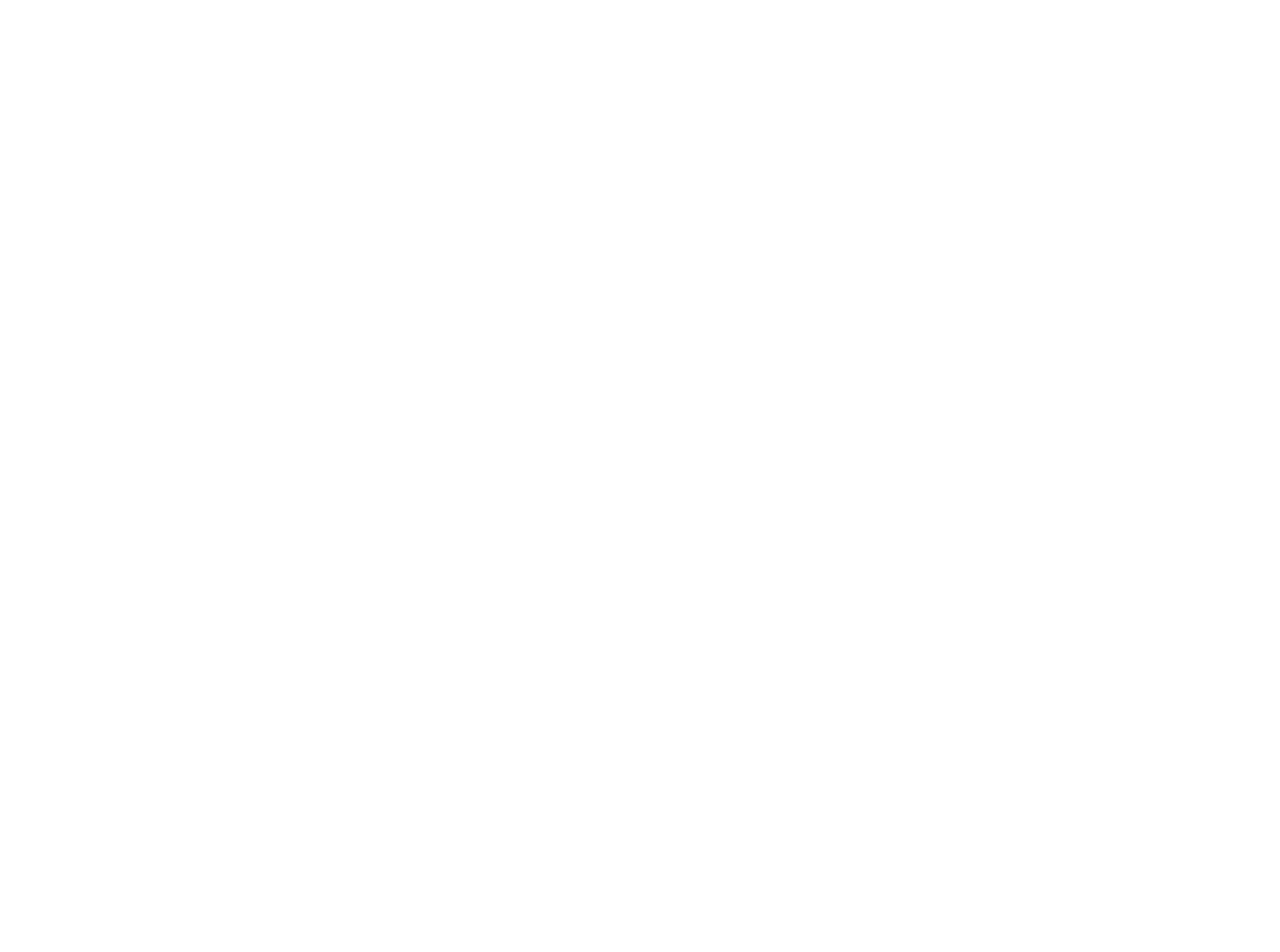
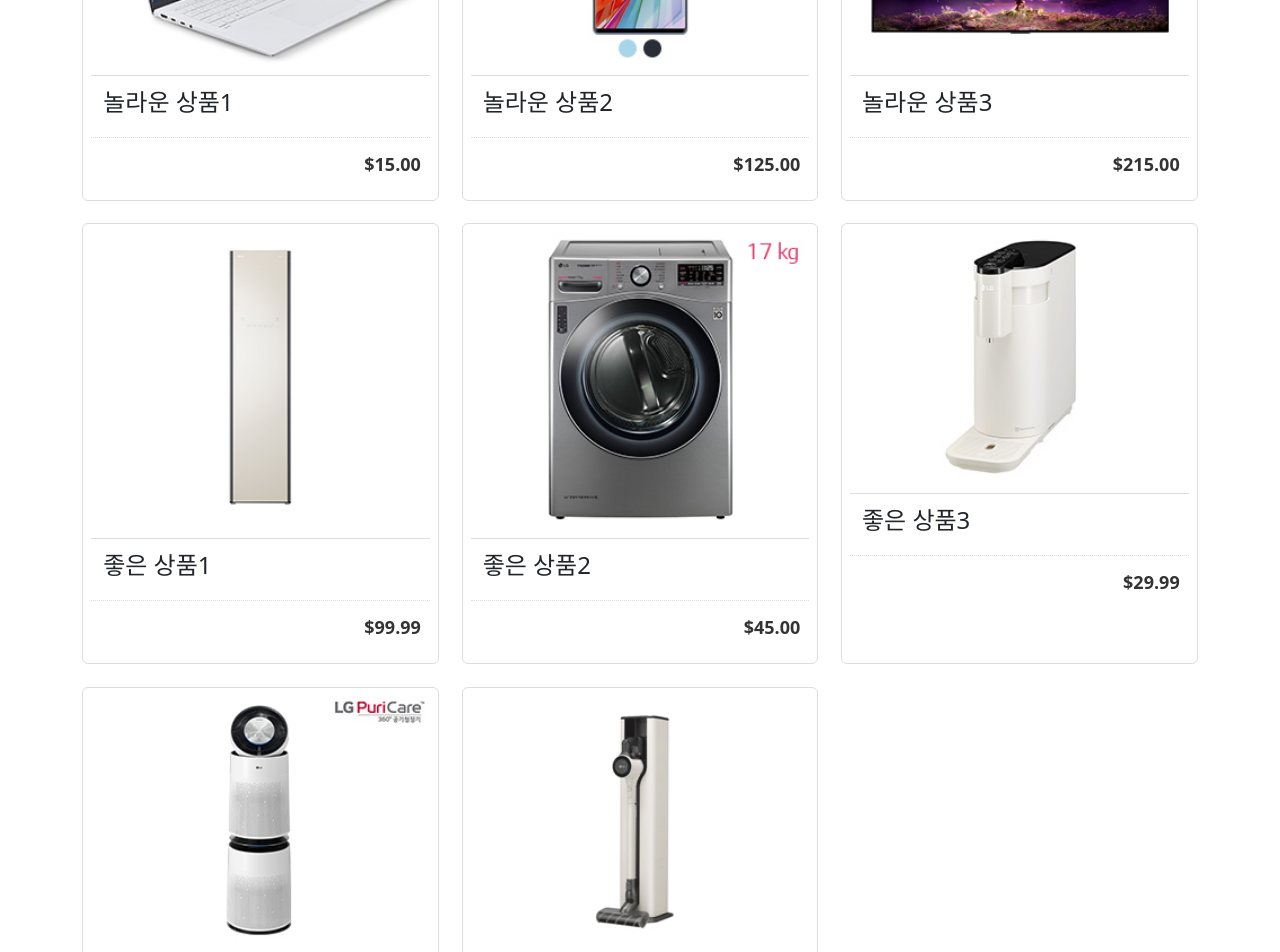
Before and after one commit to booldook/2021-sc-web-16-vue-component, a Vue app: page / in a window 1280 px wide. Shown: the part 480-1432 px from the top of the page. Before the commit the page ends 800 px from the top, so only its background shows below. Built offline with nearby package versions, Linux system fonts and the light colour scheme.

Commit message:
전체상품 가져오기 완성

```diff
--- a/package.json
+++ b/package.json
@@ -8,6 +8,7 @@
   },
   "dependencies": {
     "@fortawesome/fontawesome-free": "^5.15.3",
+    "axios": "^0.21.1",
     "bootstrap": "^5.0.1",
     "core-js": "^3.6.5",
     "lodash": "^4.17.21",
@@ -16,7 +17,7 @@
   },
   "devDependencies": {
     "@vue/cli-plugin-babel": "~4.5.0",
-    "@vue/cli-service": "~4.5.0",
+    "@vue/cli-service": "^3.5.3",
     "vue-template-compiler": "^2.6.11"
   },
   "browserslist": [
--- a/public/json/product.json
+++ b/public/json/product.json
@@ -1,10 +1,10 @@
 [
-	{ "id": 1, "title": "놀라운 상품1", "src": "best1.jpg", "price": "15.00" },
-	{ "id": 2, "title": "놀라운 상품2", "src": "best2.jpg", "price": "125.00" },
-	{ "id": 3, "title": "놀라운 상품3", "src": "best3.jpg", "price": "215.00" },
-	{ "id": 4, "title": "좋은 상품1", "src": "best4.jpg", "price": "99.99" },
-	{ "id": 5, "title": "좋은 상품2", "src": "best5.jpg", "price": "45.00" },
-	{ "id": 6, "title": "좋은 상품3", "src": "best6.jpg", "price": "29.99" },
-	{ "id": 7, "title": "질 좋은 상품1", "src": "best7.jpg", "price": "35.00" },
-	{ "id": 8, "title": "질 좋은 상품2", "src": "best8.jpg", "price": "350.00" }
+	{ "id": 1, "cate": "01", "title": "놀라운 상품1", "src": "best01.jpg", "price": "15.00" },
+	{ "id": 2, "cate": "01", "title": "놀라운 상품2", "src": "best02.jpg", "price": "125.00" },
+	{ "id": 3, "cate": "01", "title": "놀라운 상품3", "src": "best03.jpg", "price": "215.00" },
+	{ "id": 4, "cate": "02", "title": "좋은 상품1", "src": "best04.jpg", "price": "99.99" },
+	{ "id": 5, "cate": "02", "title": "좋은 상품2", "src": "best05.jpg", "price": "45.00" },
+	{ "id": 6, "cate": "02", "title": "좋은 상품3", "src": "best06.jpg", "price": "29.99" },
+	{ "id": 7, "cate": "03", "title": "질 좋은 상품1", "src": "best07.jpg", "price": "35.00" },
+	{ "id": 8, "cate": "03", "title": "질 좋은 상품2", "src": "best08.jpg", "price": "350.00" }
 ]
--- a/src/App.vue
+++ b/src/App.vue
@@ -4,22 +4,38 @@
 		<div class="container">
 			<TitleBar :title="title" :desc="desc" />
 			<SearchBar />
+			<ProductList :data="data" />
 		</div>
 	</div>
 </template>
 
 <script>
+import axios from 'axios'
 import Header from './components/Header.vue'
 import TitleBar from './components/TitleBar.vue'
 import SearchBar from './components/SearchBar.vue'
+import ProductList from './components/ProductList.vue'
 
 export default {
 	name: 'App',
-	components: { TitleBar, Header, SearchBar },
+	components: { TitleBar, Header, SearchBar, ProductList },
 	data() {
 		return {
 			title: '상품리스트',
-			desc: '상품이 0개 준비되었습니다.',
+			desc: '',
+			product: null,
+			data: null,
+		}
+	},
+	async created() {
+		try {
+			const { data } = await axios.get('/json/product.json')
+			this.product = data
+			this.data = data
+			this.desc = `상품이 ${this.data.length}개 준비되었습니다.`
+		}
+		catch(err) {
+			console.log(err)
 		}
 	}
 }
--- a/src/components/Product.vue
+++ b/src/components/Product.vue
@@ -0,0 +1,31 @@
+<template>
+	<div class="product">
+		<img :src="require(`@/assets/img/${data.src}`)" :alt="data.title" class="w-100">
+		<h3 class="title">{{ data.title }}</h3>
+		<div class="price">$<span>{{ data.price }}</span></div>
+	</div>
+</template>
+
+<script>
+export default {
+	name: 'Product',
+	props: ['data'],
+	data() {
+		return {
+
+		}
+	}
+}
+</script>
+
+<style scoped>
+.product {width: 31.3333%; margin: 1%; border: 1px solid #ddd; border-radius: 6px; padding: .5em;}
+.title {font-size: 1.5em; padding: .5em; margin-top: .5em; border-top: 1px solid #ddd;}
+.price {padding: .75em .5em; font-size: 1.125em; font-weight: bold; color: #333; text-align: right; border-top: 1px dotted #ddd;}
+@media screen and (max-width: 768px) {
+	.product {width: 48%;}
+}
+@media screen and (max-width: 576px) {
+	.product {width: 98%;}
+}
+</style>
--- a/src/components/ProductList.vue
+++ b/src/components/ProductList.vue
@@ -0,0 +1,19 @@
+<template>
+	<div class="wrapper">
+		<Product v-for="v in data" :key="`${v.cate}-${v.id}`" :data="v" />
+	</div>
+</template>
+
+<script>
+import Product from './Product.vue'
+
+export default {
+	name: 'ProductList',
+	props: ['data'],
+	components: { Product },
+}
+</script>
+
+<style scoped>
+.wrapper {display: flex; flex-wrap: wrap; width: 102%; margin-left: -1%;}
+</style>
```
Also changed, not shown: 2 other files (tests, documents, lock files or other folders).
